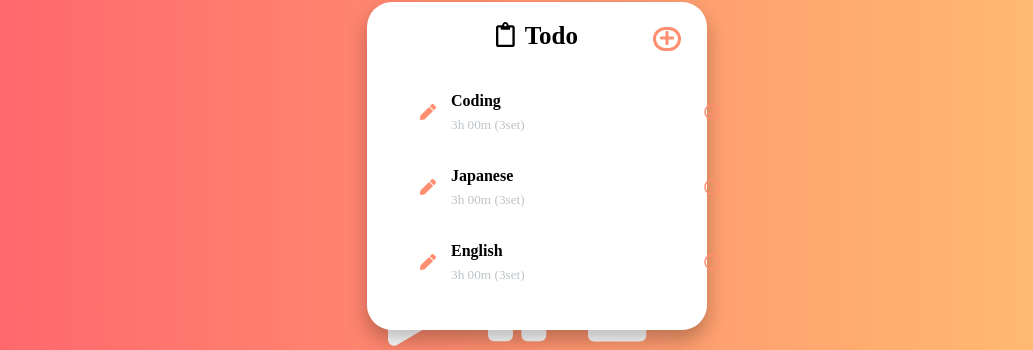
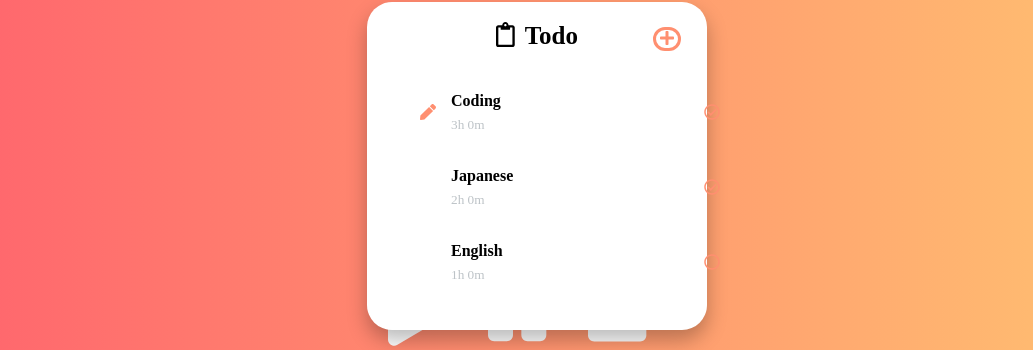
Before and after one commit to Kwon770/focus-timer, a React (Create React App) app: page / in a window 1280 px wide. Shown: the part 198-548 px from the top of the page, without its empty margins (123-1156 px from the left). Built offline with nearby package versions, Linux system fonts and the light colour scheme; what typography would draw is missing.

Commit message:
feat: Display information by getting passed data from ToDos panel

```diff
--- a/src/App.js
+++ b/src/App.js
@@ -27,7 +27,26 @@ export default class App extends Component {
     // Default Value
     // ToDos
     curDo: "Code",
-    toDos: {},
+    toDos: [
+      {
+        isSelected: true,
+        name: "Coding",
+        time: 180,
+        isDone: true,
+      },
+      {
+        isSelected: false,
+        name: "Japanese",
+        time: 120,
+        isDone: true,
+      },
+      {
+        isSelected: false,
+        name: "English",
+        time: 60,
+        isDone: false,
+      },
+    ],
     todaySet: 1,
     // Options
     isDarkMode: false,
--- a/src/components/ToDoPanel.js
+++ b/src/components/ToDoPanel.js
@@ -10,6 +10,11 @@ import {
 
 export default function ToDoPanel(props) {
   const { toDos } = props;
+  const ConvertToTimeFormat = (time) => {
+    const hour = time / 60;
+    const min = time % 60;
+    return `${hour}h ${min}m`;
+  };
   return (
     <Panel>
       <Title_Container>
@@ -20,48 +25,26 @@ export default function ToDoPanel(props) {
         <FontAwesomeIcon icon={faPlus} />
       </Plus_Button>
       <List_Conatiner>
+        {toDos.map((toDo) => (
           <List_Element>
             <Element_Container>
-            <Progress_Icon>
+              <Progress_Icon isSelected={toDo.isSelected}>
                 <FontAwesomeIcon icon={faPen} style={{ marginRight: 15 }} />
               </Progress_Icon>
               <Information_Container>
-              <ToDo_Title>Coding</ToDo_Title>
-              <ToDo_Time>3h 00m (3set)</ToDo_Time>
+                <ToDo_Title>{toDo.name}</ToDo_Title>
+                <ToDo_Time>{ConvertToTimeFormat(toDo.time)}</ToDo_Time>
               </Information_Container>
             </Element_Container>
             <Progress_Button>
+              {toDo.isDone ? (
                 <FontAwesomeIcon icon={faCheckCircle} />
+              ) : (
+                <FontAwesomeIcon icon={faCircle} />
+              )}
             </Progress_Button>
           </List_Element>
-        <List_Element>
-          <Element_Container>
-            <Progress_Icon>
-              <FontAwesomeIcon icon={faPen} style={{ marginRight: 15 }} />
-            </Progress_Icon>
-            <Information_Container>
-              <ToDo_Title>Japanese</ToDo_Title>
-              <ToDo_Time>3h 00m (3set)</ToDo_Time>
-            </Information_Container>
-          </Element_Container>
-          <Progress_Button>
-            <FontAwesomeIcon icon={faCircle} />
-          </Progress_Button>
-        </List_Element>
-        <List_Element>
-          <Element_Container>
-            <Progress_Icon>
-              <FontAwesomeIcon icon={faPen} style={{ marginRight: 15 }} />
-            </Progress_Icon>
-            <Information_Container>
-              <ToDo_Title>English</ToDo_Title>
-              <ToDo_Time>3h 00m (3set)</ToDo_Time>
-            </Information_Container>
-          </Element_Container>
-          <Progress_Button>
-            <FontAwesomeIcon icon={faCircle} />
-          </Progress_Button>
-        </List_Element>
+        ))}
       </List_Conatiner>
     </Panel>
   );
@@ -92,6 +75,7 @@ const Information_Container = styled.div``;
 
 const Progress_Icon = styled.div`
   color: ${(props) => props.theme.hlColor};
+  opacity: ${(props) => (!props.isSelected ? "0" : "")};
 `;
 
 const List_Element = styled.li`
```
Lines whose indentation alone changed are shown as unchanged.
